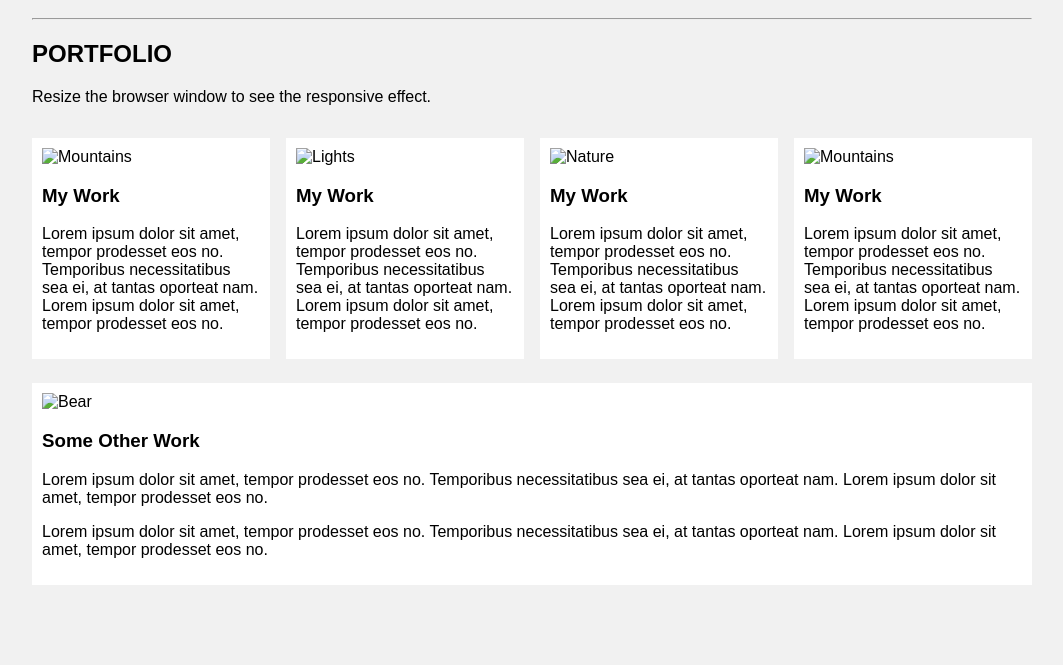
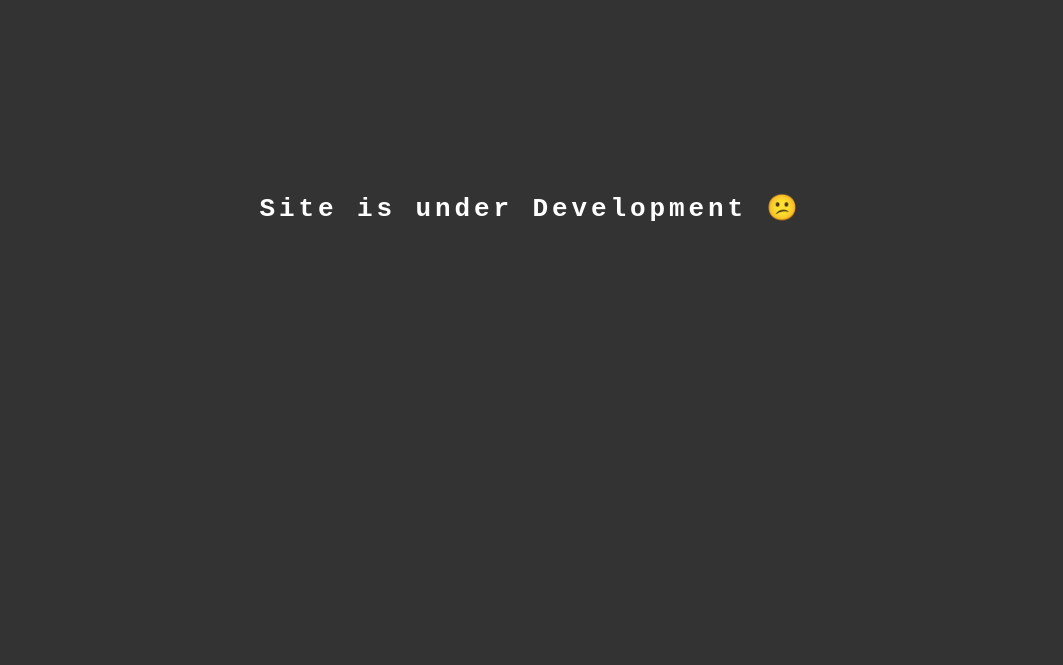
Before and after one commit to VamshiBoddu/Portfolio, a plain HTML site: page index.html in a window 1280 px wide. Shown: the part 135-800 px from the top of the page, without its empty margins (108-1171 px from the left). Drawn offline with Linux system fonts and the light colour scheme.

Commit message:
Update index.html

```diff
--- a/index.html
+++ b/index.html
@@ -1,126 +1,45 @@
-<!DOCTYPE html>
 <html>
     <head>
-<meta name="viewport" content="width=device-width, initial-scale=1">
         <style>
-* {
-  box-sizing: border-box;
+            /* GLOBAL STYLES */
+body {
+  background: #333;
+  padding-top: 20em;
+  display: flex;
+  justify-content: center;
 }
 
-body {
-  background-color: #f1f1f1;
-  padding: 20px;
-  font-family: Arial;
+/* DEMO-SPECIFIC STYLES */
+.typewriter h1 {
+  color: #fff;
+  font-family: monospace;
+  overflow: hidden; /* Ensures the content is not revealed until the animation */
+  border-right: .15em solid orange; /* The typwriter cursor */
+  white-space: nowrap; /* Keeps the content on a single line */
+  margin: 0 auto; /* Gives that scrolling effect as the typing happens */
+  letter-spacing: .15em; /* Adjust as needed */
+  animation:
+    typing 3.5s steps(30, end),
+    blink-caret .5s step-end infinite;
 }
 
-/* Center website */
-.main {
-  max-width: 1000px;
-  margin: auto;
+/* The typing effect */
+@keyframes typing {
+  from { width: 0 }
+  to { width: 100% }
 }
 
-h1 {
-  font-size: 50px;
-  word-break: break-all;
-}
-
-.row {
-  margin: 8px -16px;
-}
-
-/* Add padding BETWEEN each column */
-.row,
-.row > .column {
-  padding: 8px;
-}
-
-/* Create four equal columns that floats next to each other */
-.column {
-  float: left;
-  width: 25%;
-}
-
-/* Clear floats after rows */
-.row:after {
-  content: "";
-  display: table;
-  clear: both;
-}
-
-/* Content */
-.content {
-  background-color: white;
-  padding: 10px;
-}
-
-/* Responsive layout - makes a two column-layout instead of four columns */
-@media screen and (max-width: 900px) {
-  .column {
-    width: 50%;
-  }
-}
-
-/* Responsive layout - makes the two columns stack on top of each other instead of next to each other */
-@media screen and (max-width: 600px) {
-  .column {
-    width: 100%;
-  }
+/* The typewriter cursor effect */
+@keyframes blink-caret {
+  from, to { border-color: transparent }
+  50% { border-color: orange }
 }
         </style>
+
     </head>
     <body>
-
-<!-- MAIN (Center website) -->
-<div class="main">
-
-<h1>MYLOGO.COM</h1>
-<hr>
-
-<h2>PORTFOLIO</h2>
-<p>Resize the browser window to see the responsive effect.</p>
-
-<!-- Portfolio Gallery Grid -->
-<div class="row">
-  <div class="column">
-    <div class="content">
-      <img src="/w3images/mountains.jpg" alt="Mountains" style="width:100%">
-      <h3>My Work</h3>
-      <p>Lorem ipsum dolor sit amet, tempor prodesset eos no. Temporibus necessitatibus sea ei, at tantas oporteat nam. Lorem ipsum dolor sit amet, tempor prodesset eos no.</p>
+        <div class="typewriter">
+            <h1>Site is under Development <span style='font-size:25px;'>&#128533;</span> </h1>
           </div>
-  </div>
-  <div class="column">
-    <div class="content">
-    <img src="/w3images/lights.jpg" alt="Lights" style="width:100%">
-      <h3>My Work</h3>
-      <p>Lorem ipsum dolor sit amet, tempor prodesset eos no. Temporibus necessitatibus sea ei, at tantas oporteat nam. Lorem ipsum dolor sit amet, tempor prodesset eos no.</p>
-    </div>
-  </div>
-  <div class="column">
-    <div class="content">
-    <img src="/w3images/nature.jpg" alt="Nature" style="width:100%">
-      <h3>My Work</h3>
-      <p>Lorem ipsum dolor sit amet, tempor prodesset eos no. Temporibus necessitatibus sea ei, at tantas oporteat nam. Lorem ipsum dolor sit amet, tempor prodesset eos no.</p>
-    </div>
-  </div>
-  <div class="column">
-    <div class="content">
-    <img src="/w3images/mountains.jpg" alt="Mountains" style="width:100%">
-      <h3>My Work</h3>
-      <p>Lorem ipsum dolor sit amet, tempor prodesset eos no. Temporibus necessitatibus sea ei, at tantas oporteat nam. Lorem ipsum dolor sit amet, tempor prodesset eos no.</p>
-    </div>
-  </div>
-<!-- END GRID -->
-</div>
-
-<div class="content">
-  <img src="/w3images/p3.jpg" alt="Bear" style="width:100%">
-  <h3>Some Other Work</h3>
-  <p>Lorem ipsum dolor sit amet, tempor prodesset eos no. Temporibus necessitatibus sea ei, at tantas oporteat nam. Lorem ipsum dolor sit amet, tempor prodesset eos no.</p>
-  <p>Lorem ipsum dolor sit amet, tempor prodesset eos no. Temporibus necessitatibus sea ei, at tantas oporteat nam. Lorem ipsum dolor sit amet, tempor prodesset eos no.</p>
-</div>
-
-<!-- END MAIN -->
-</div>
-
     </body>
 </html>
```
Lines whose indentation alone changed are shown as unchanged.
